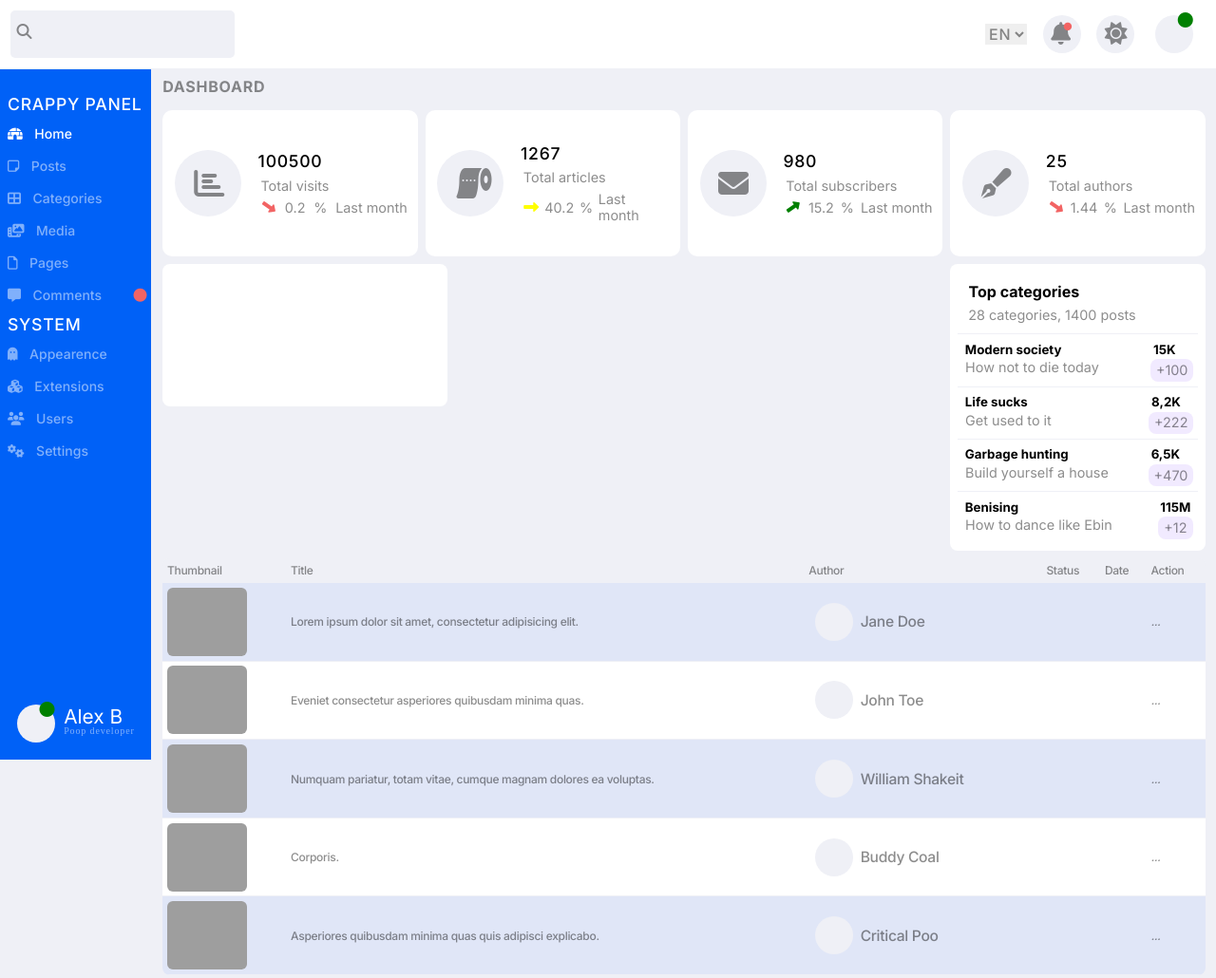
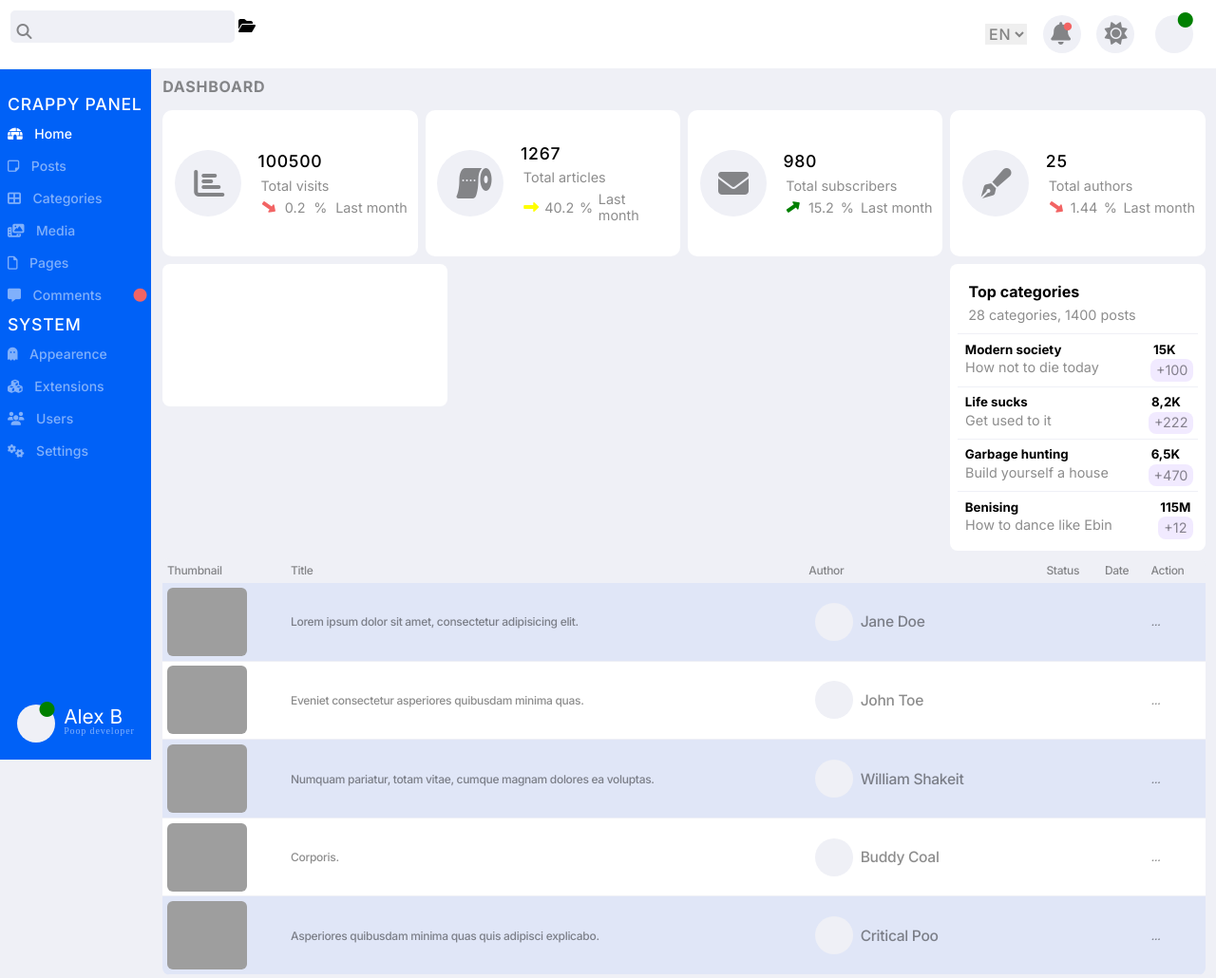
Before and after one commit to AlekseiBelozertsev/AlekseiBelozertsev.github.io, a website: page index.html in a window 1280 px wide. Shown: the top 1030 px of the page at 95% size. Drawn offline with Linux system fonts and the light colour scheme; grey boxes are pictures that could not be loaded; files whose address does not match are found by name.

Commit message:
Update index.html

```diff
--- a/index.html
+++ b/index.html
@@ -41,7 +41,10 @@
     <div class="dashboard">
 
         <div class="dashboard_header">
-            <input type="text" id="search" name="keywords" placeholder="" class="dashboard_input">
+            <div class="input_wrapper">
+                <input type="text" id="search" name="keywords" placeholder="" class="dashboard_input">
+                <i class="fas fa-folder-open" id="sidebarShowFolder"></i>
+            </div>
             <div class="header_items_wrapper">
                 <select id="lang" name="lang">
                     <a href=""><option value="EN" selected>EN</option></a>
@@ -326,5 +329,6 @@
     </div>
     <script src="./node_modules/chart.js/dist/chart.js"></script>
     <script src="./src/javaScript/chart.js"></script>
+    <script src="./src/javaScript/sidebar.js"></script>
 </body>
 </html>
```
